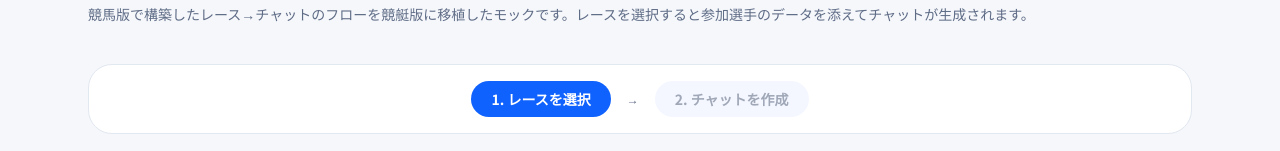
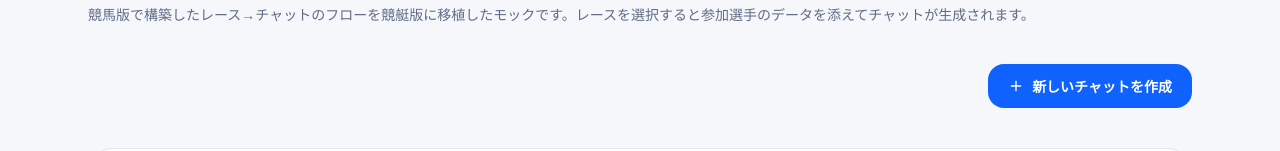
Before and after one commit to jinjinsansan/boat, a Next.js app: page /chat in a window 1280 px wide. Shown: the part 173-324 px from the top of the page. Built offline with nearby package versions, Linux system fonts and the light colour scheme; no server answers.

Commit message:
fix: add chat creation cta on chat page
Co-authored-by: factory-droid[bot] <138933559+factory-droid[bot]@users.noreply.github.com>

```diff
--- a/src/app/chat/page.tsx
+++ b/src/app/chat/page.tsx
@@ -1,6 +1,7 @@
 'use client';
 
-import { useMemo, useState } from 'react';
+import { useMemo, useRef, useState } from 'react';
+import { Plus } from 'lucide-react';
 
 import { ChatSessionList } from '@/components/boat/ChatSessionList';
 import { ChatInterface } from '@/components/boat/chat/ChatInterface';
@@ -16,6 +17,7 @@ export default function ChatLobbyPage() {
   const sessions = useMemo(() => getMockChatSessions(), []);
   const [step, setStep] = useState<Step>('race-select');
   const [selectedRace, setSelectedRace] = useState<BoatRaceDetail | null>(null);
+  const selectorRef = useRef<HTMLDivElement | null>(null);
 
   const existingSession = useMemo(() => {
     if (!selectedRace) return undefined;
@@ -31,6 +33,19 @@ export default function ChatLobbyPage() {
           競馬版で構築したレース→チャットのフローを競艇版に移植したモックです。レースを選択すると参加選手のデータを添えてチャットが生成されます。
         </p>
       </header>
+
+      <div className="flex justify-end">
+        <button
+          type="button"
+          onClick={() => {
+            setStep('race-select');
+            selectorRef.current?.scrollIntoView({ behavior: 'smooth', block: 'start' });
+          }}
+          className="inline-flex items-center gap-2 rounded-[var(--radius-md)] bg-[var(--brand-primary)] px-5 py-3 text-sm font-semibold text-white transition hover:bg-[#0d4fce]"
+        >
+          <Plus size={16} /> 新しいチャットを作成
+        </button>
+      </div>
 
       <section className="flex items-center justify-center gap-4 rounded-[var(--radius-lg)] border border-[var(--border)] bg-white px-6 py-4 text-sm font-semibold text-[var(--muted)]">
         <button
@@ -62,6 +77,7 @@ export default function ChatLobbyPage() {
       </section>
 
       {step === 'race-select' && (
+        <div ref={selectorRef}>
           <RaceSelector
             races={races}
             onSelect={(race) => {
@@ -69,6 +85,7 @@ export default function ChatLobbyPage() {
               setStep('chat');
             }}
           />
+        </div>
       )}
 
       {step === 'chat' && selectedRace && (
```
Lines whose indentation alone changed are shown as unchanged.
